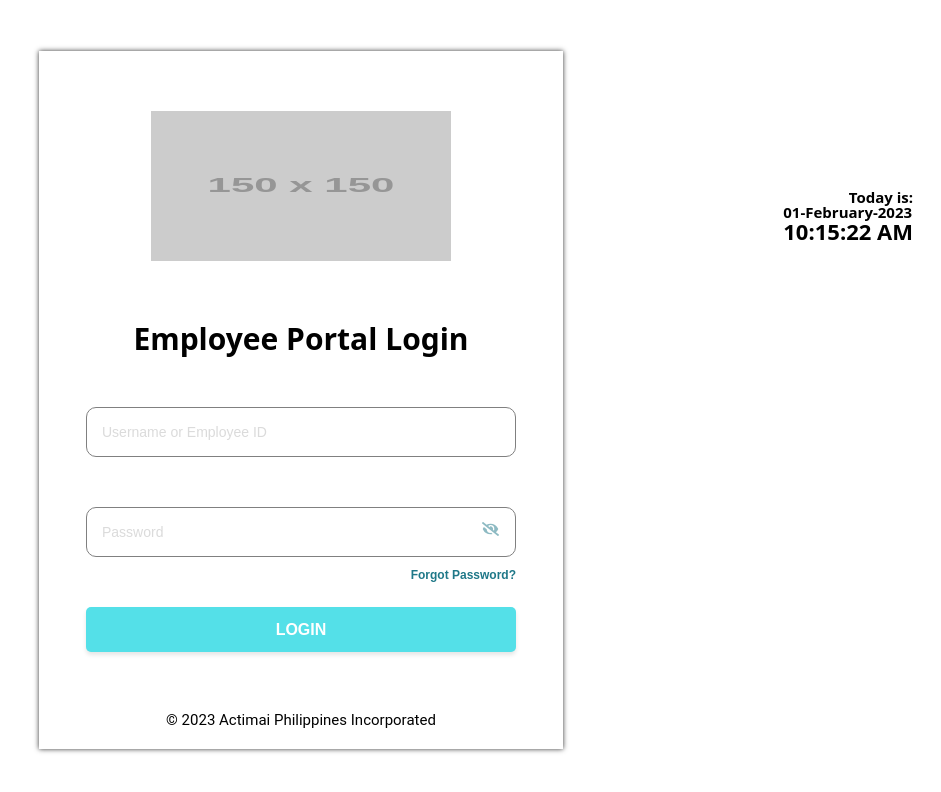
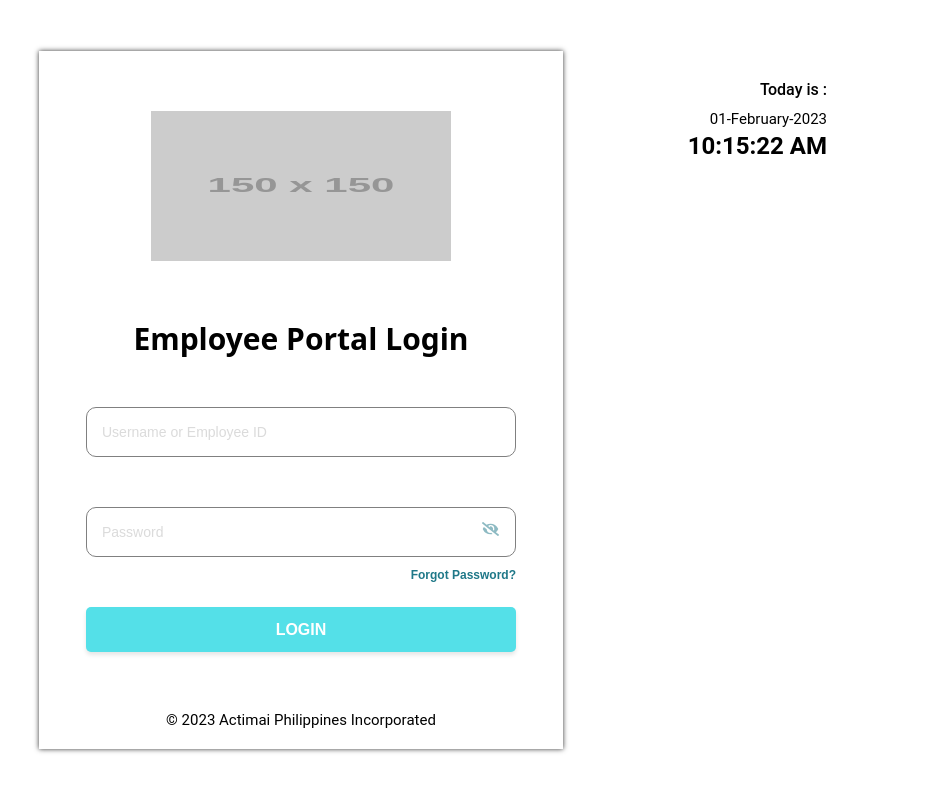
Before and after one commit to guillermogabion/eatery-react-front, a React app: page / in a window 1280 px wide. Shown: the top 792 px of the page, without its empty margins (339-1280 px from the left). Built offline with nearby package versions, Linux system fonts and the light colour scheme.

Commit message:
ui some update

```diff
--- a/package.json
+++ b/package.json
@@ -4,6 +4,7 @@
   "description": "A web application",
   "main": "index.js",
   "repository": "",
+
   "scripts": {
     "start": "webpack serve --config webpack/webpack.config.js --env env=dev --history-api-fallback",
     "build": "webpack --config webpack/webpack.config.js --env env=prod",
--- a/src/scenes/Login/index.tsx
+++ b/src/scenes/Login/index.tsx
@@ -293,14 +293,20 @@ const loginRequest = React.useCallback(() => {
             </Card>
           </div>
           <div className="column-right mobile">
-            <Col className="content-right paddin-top" >
-                <p className="container-time"><span className="end-flex">Today is:</span>
-                <br/>
-                {currentDate}
-                <br/>
-                <span className="end-flex" style={{fontSize:'22px'}}>{currentTime}</span>
-                </p>
-            </Col>
+              <div className="date-display">
+                <h6 className="end-flex">Today is : </h6>
+
+                <br />
+                <span className="end-flex date-flex">{currentDate}</span>
+
+                <br />
+
+
+                <h4 className="end-flex time-flex">{currentTime}</h4>
+
+              </div>
+
+
           </div>
       </div>
       ): (
--- a/src/scenes/Login/login.css
+++ b/src/scenes/Login/login.css
@@ -17,9 +17,12 @@
 
 .column-right {
   float: left;
-  width: 20%;
+  width: 30%;
   padding: 20px;
   height: 100vh;
+  display: flex;
+  flex-direction: column;
+  align-items: center;
 
 
 }
@@ -42,7 +45,7 @@
 }
 
 .paddin-top {
-  padding-top: 10em;
+  padding-top: 4em;
   padding-bottom: 0;
 }
 .container-time {
@@ -54,7 +57,7 @@
 }
 
 .column-center {
-  width: 60%;
+  width: 40%;
   padding: 10px;
   height: 100vh;
   justify-content: center; /* Center vertically */
@@ -63,7 +66,7 @@
 }
 .column-left {
   float: left;
-  width: 20%;
+  width: 30%;
   padding: 10px;
   height: 100vh;
 
@@ -222,6 +225,11 @@
   }
 
 }
+.danger-text {
+  font-size: 12px;
+  padding-top: 0;
+  padding-left: 20px;
+}
 .input-login {
   width:430px;
   height: 50px;
@@ -316,3 +324,19 @@ ul {
 .check-circle {
   padding-left: 10px;
 }
+.padd {
+ padding: 0px;
+}
+
+.text-container p {
+  float: right;
+}
+.date-display {
+  padding-top: 4em;
+}
+.date-flex {
+  font-size: 15px;
+}
+.time-flex {
+  font-weight: bold;
+}
```
